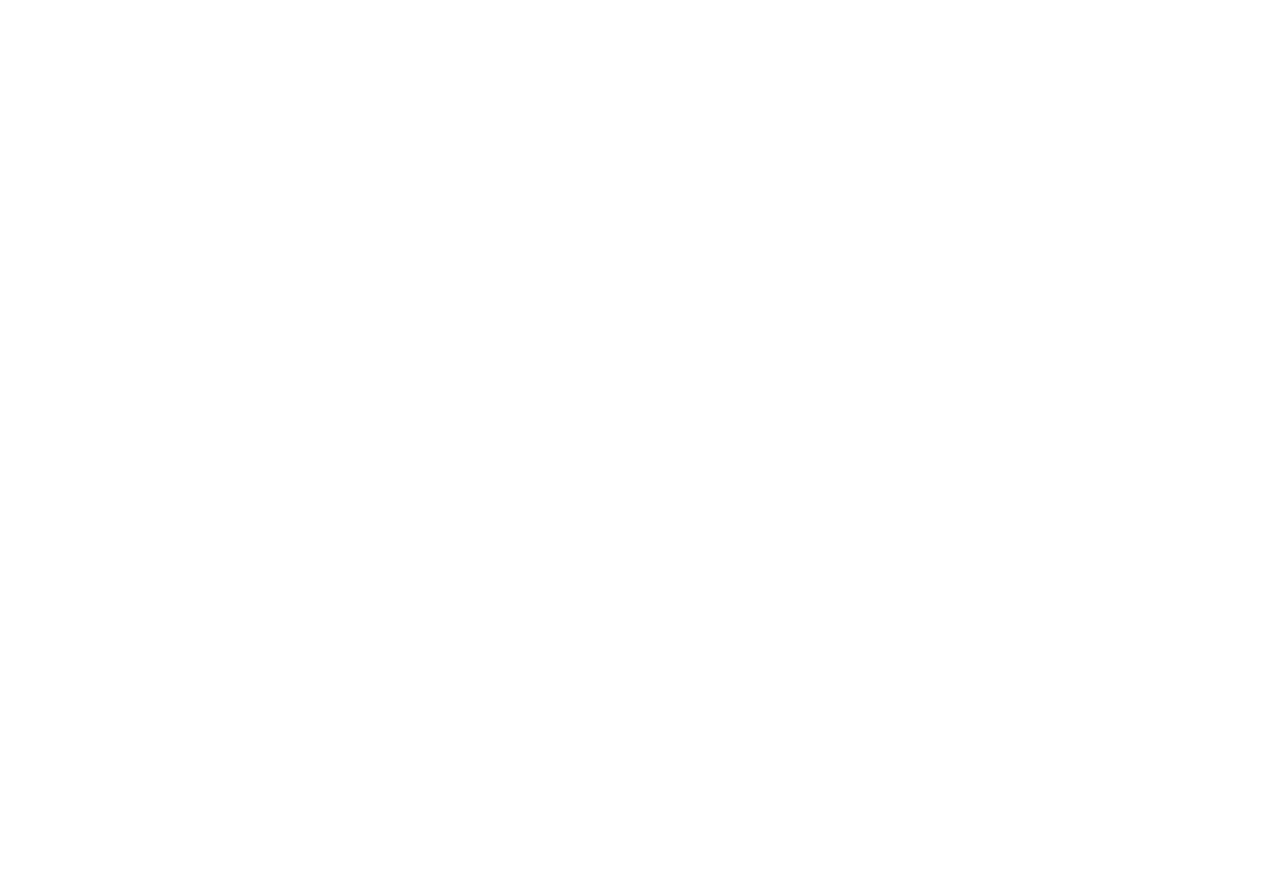
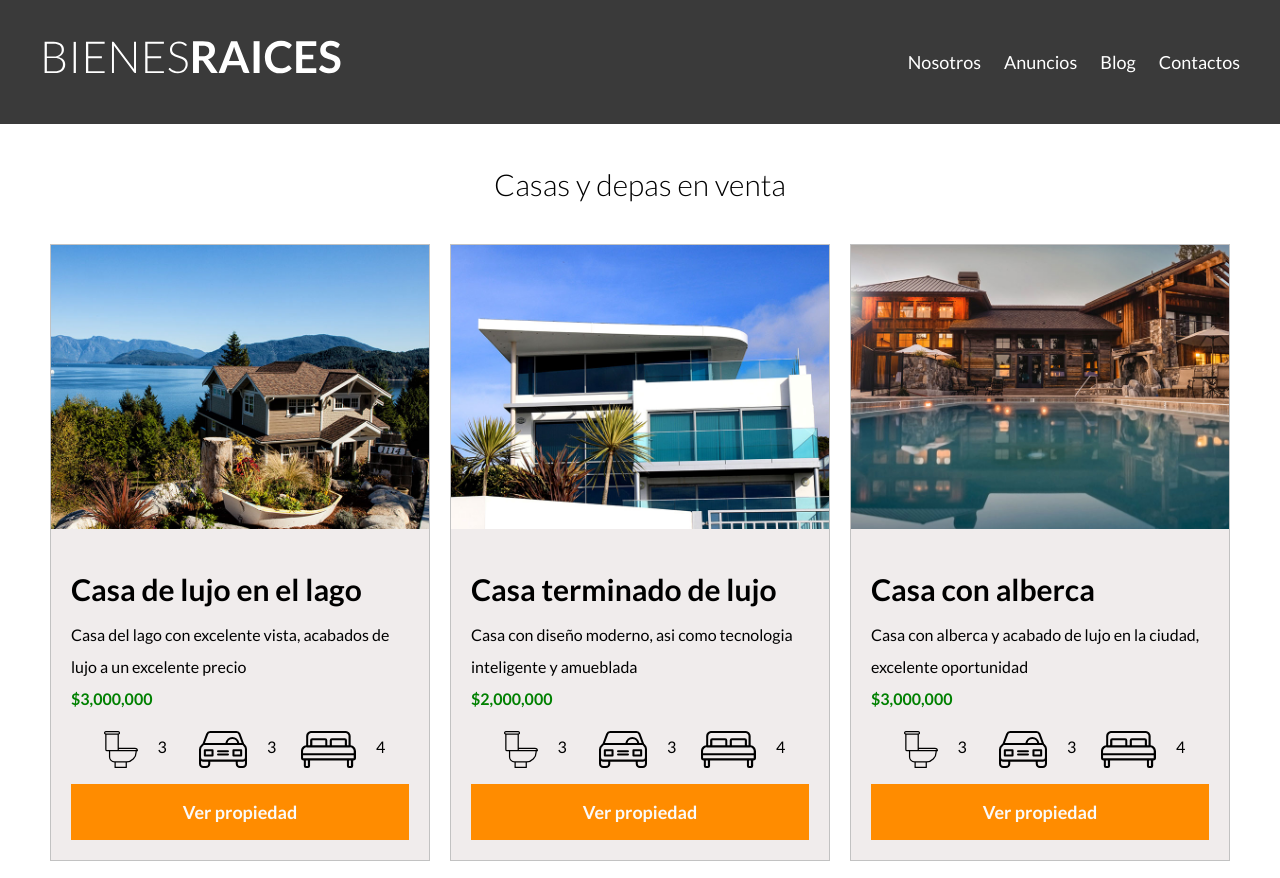
Before and after one commit to whosdavidc/bienes-raices, a plain HTML site: page anuncios.html in a window 1280 px wide. Shown: the top 878 px of the page. Before the commit the page ends 800 px from the top, so only its background shows below. Drawn offline with Linux system fonts and the light colour scheme.

Commit message:
anuncios-page

```diff
--- a/anuncios.html
+++ b/anuncios.html
@@ -0,0 +1,200 @@
+<!DOCTYPE html>
+<html lang="en">
+<head>
+    <meta charset="UTF-8">
+    <meta name="viewport" content="width=device-width, initial-scale=1.0">
+    <meta http-equiv="X-UA-Compatible" content="ie=edge">
+    <link rel="stylesheet" href="css/normalize.css">
+    <link href="https://fonts.googleapis.com/css?family=Lato:300,400,700,900&display=swap" rel="stylesheet">
+    <title>Bienes raices</title>
+    <link rel="stylesheet" href="css/stylesheet.css">
+</head>
+
+<body>
+    <header class="site-header menu-barra">
+    <div class="contenedor contenido-header">
+            <div class="barra">
+                <a href="/index.html">
+                    <img src="/images/logo.svg" alt="Logo de bienes">
+                </a>
+
+                <nav class="navegation">
+                    <a href="/nostros.html">Nosotros</a>
+                    <a href="/anuncios.html">Anuncios</a>
+                    <a href="/blog.html">Blog</a> <!--target="_blank"-->
+                    <a href="/contactos.html">Contactos</a>
+                </nav>
+            </div>
+
+    </div> <!-- contenedor -->
+    </header>
+
+    <main class="seccion contenedor">
+        <h3 class="fw-300 ta-center">Casas y depas en venta</h3>
+
+        <div class="casas-depas">
+            <div class="anuncio">
+                <img src="/images/anuncio1.jpg" alt="anuncion uno">
+                <div class="cont-a">
+                    <h2>Casa de lujo en el lago</h2>
+                    <p>Casa del lago con excelente vista, acabados de lujo a un excelente precio</p>
+                    <p class="price">$3,000,000</p>
+                        <ul class="iconos-depas">
+                            <li>
+                                <img src="images/icono_wc.svg" alt="tocadores">
+                                <p>3</p>
+                            </li>
+                            <li>
+                                <img src="images/icono_estacionamiento.svg" alt="estacionamientos">
+                                <p>3</p>
+                            </li>
+                            <li>
+                                <img src="images/icono_dormitorio.svg" alt="dormitorios">
+                                <p>4</p>
+                            </li>
+                        </ul>
+
+                    <a href="#" class="boton bn-amarillo d-block">Ver propiedad</a>
+                </div>
+            </div>
+
+            <div class="anuncio">
+                <div>
+                    <img src="images/anuncio2.jpg" alt="anuncio dos">
+                    <div class="cont-a">
+                        <h2>Casa terminado de lujo</h2>
+                        <p>Casa con diseño moderno, asi como tecnologia inteligente y amueblada</p>
+                        <p class="price">$2,000,000</p>
+                        <ul class="iconos-depas">
+                                <li>
+                                    <img src="images/icono_wc.svg" alt="tocadores">
+                                    <p>3</p>
+                                </li>
+                                <li>
+                                    <img src="images/icono_estacionamiento.svg" alt="estacionamientos">
+                                    <p>3</p>
+                                </li>
+                                <li>
+                                    <img src="images/icono_dormitorio.svg" alt="dormitorios">
+                                    <p>4</p>
+                                </li>
+                            </ul>
+
+                        <a href="#" class="boton bn-amarillo d-block">Ver propiedad</a>
+                    </div>
+                </div>
+            </div>
+
+            <div class="anuncio">
+                <img src="images/anuncio3.jpg" alt="anuncio tres">
+                <div class="cont-a">
+                    <h2>Casa con alberca</h2>
+                    <p>Casa con alberca y acabado de lujo en la ciudad, excelente oportunidad</p>
+                    <p class="price">$3,000,000</p>
+                    <ul class="iconos-depas">
+                            <li>
+                                <img src="images/icono_wc.svg" alt="tocadores">
+                                <p>3</p>
+                            </li>
+                            <li>
+                                <img src="images/icono_estacionamiento.svg" alt="estacionamientos">
+                                <p>3</p>
+                            </li>
+                            <li>
+                                <img src="images/icono_dormitorio.svg" alt="dormitorios">
+                                <p>4</p>
+                            </li>
+                    </ul>
+                    <a href="#" class="boton bn-amarillo d-block">Ver propiedad</a>
+                </div>
+            </div>
+        </div>
+
+        <div class="anuncios-bajo">
+            <div class="anuncio">
+                    <img src="images/anuncio4.jpg" alt="anuncio tres">
+                    <div class="cont-a">
+                        <h2>Casa fuera de la ciudad</h2>
+                        <p>Casa con alberca y acabados de lujo fuera de la ciudad, excelente oportunidad</p>
+                        <p class="price">$2,000,000</p>
+                        <ul class="iconos-depas">
+                                <li>
+                                    <img src="images/icono_wc.svg" alt="tocadores">
+                                    <p>2</p>
+                                </li>
+                                <li>
+                                    <img src="images/icono_estacionamiento.svg" alt="estacionamientos">
+                                    <p>2</p>
+                                </li>
+                                <li>
+                                    <img src="images/icono_dormitorio.svg" alt="dormitorios">
+                                    <p>5</p>
+                                </li>
+                        </ul>
+                        <a href="#" class="boton bn-amarillo d-block">Ver propiedad</a>
+                    </div>
+                </div>
+
+            <div class="anuncio">
+                    <img src="images/anuncio5.jpg" alt="anuncio tres">
+                    <div class="cont-a">
+                        <h2>Casa frente al bosque</h2>
+                        <p>Casa con alberca frente al bosque, excelente oportunidad</p>
+                        <p class="price">$3,500,000</p>
+                        <ul class="iconos-depas">
+                                    <li>
+                                        <img src="images/icono_wc.svg" alt="tocadores">
+                                        <p>3</p>
+                                    </li>
+                                    <li>
+                                        <img src="images/icono_estacionamiento.svg" alt="estacionamientos">
+                                        <p>2</p>
+                                    </li>
+                                    <li>
+                                        <img src="images/icono_dormitorio.svg" alt="dormitorios">
+                                        <p>4</p>
+                                    </li>
+                            </ul>
+                            <a href="#" class="boton bn-amarillo d-block">Ver propiedad</a>
+                        </div>
+                    </div>
+
+                <div class="anuncio">
+                        <img src="images/anuncio6.jpg" alt="anuncio tres">
+                        <div class="cont-a">
+                            <h2>Casa con alberca</h2>
+                            <p>Casa con alberca y acabado de lujo en la ciudad, excelente oportunidad</p>
+                            <p class="price">$4,000,000</p>
+                            <ul class="iconos-depas">
+                                    <li>
+                                        <img src="images/icono_wc.svg" alt="tocadores">
+                                        <p>2</p>
+                                    </li>
+                                    <li>
+                                        <img src="images/icono_estacionamiento.svg" alt="estacionamientos">
+                                        <p>5</p>
+                                    </li>
+                                    <li>
+                                        <img src="images/icono_dormitorio.svg" alt="dormitorios">
+                                        <p>7</p>
+                                    </li>
+                            </ul>
+                            <a href="#" class="boton bn-amarillo d-block">Ver propiedad</a>
+                        </div>
+                </div>
+        </div>
+
+
+    </main>
+
+    <footer class="site-footer seccion">
+            <nav class="navegation">
+                <a href="/nostros.html">Nosotros</a>
+                <a href="/anuncios.html">Anuncios</a>
+                <a href="/blog.html">Blog</a>
+                <a href="/contactos.html">Contactos</a> <!--target="_blank"-->
+            </nav>
+                <p class="copyright">Todos los derechos reservados 2019 &copy;</p>
+    </footer>
+</body>
+</html>
--- a/css/stylesheet.css
+++ b/css/stylesheet.css
@@ -371,3 +371,13 @@ h1{
     line-height: 2;
 
 }
+
+
+
+/* ANUNCIOS*/
+
+.anuncios-bajo{
+    display: flex;
+    margin-top: 2rem;
+    margin-bottom: 4rem;
+}
```
